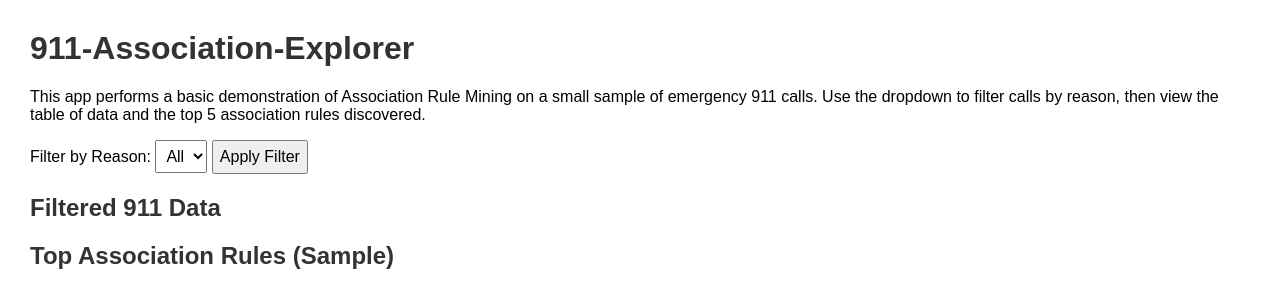
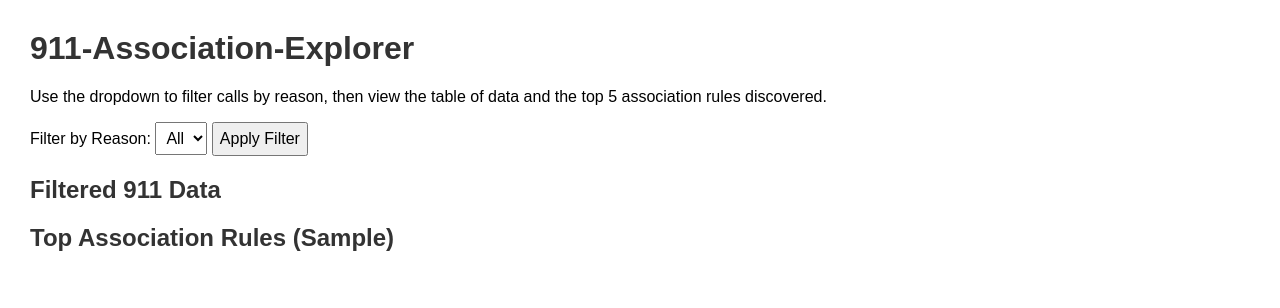
Before and after one commit to akshajnad/911CallAnalysisModel, a Flask app: template templates/index.html in a window 1280 px wide. Shown: the top 308 px of the page. Run offline with Flask 2, Linux system fonts and the light colour scheme; the template is opened without the code that fills it, so the values that code supplies are empty; parts of the project's set-up code (start-up, migrations or seed data) failed here and were passed over.

Commit message:
Update index.html

```diff
--- a/templates/index.html
+++ b/templates/index.html
@@ -38,8 +38,7 @@
 <body>
     <h1>911-Association-Explorer</h1>
     <p>
-        This app performs a basic demonstration of Association Rule Mining on a small sample
-        of emergency 911 calls. Use the dropdown to filter calls by reason, then view the table
+        Use the dropdown to filter calls by reason, then view the table
         of data and the top 5 association rules discovered.
     </p>
 
```
